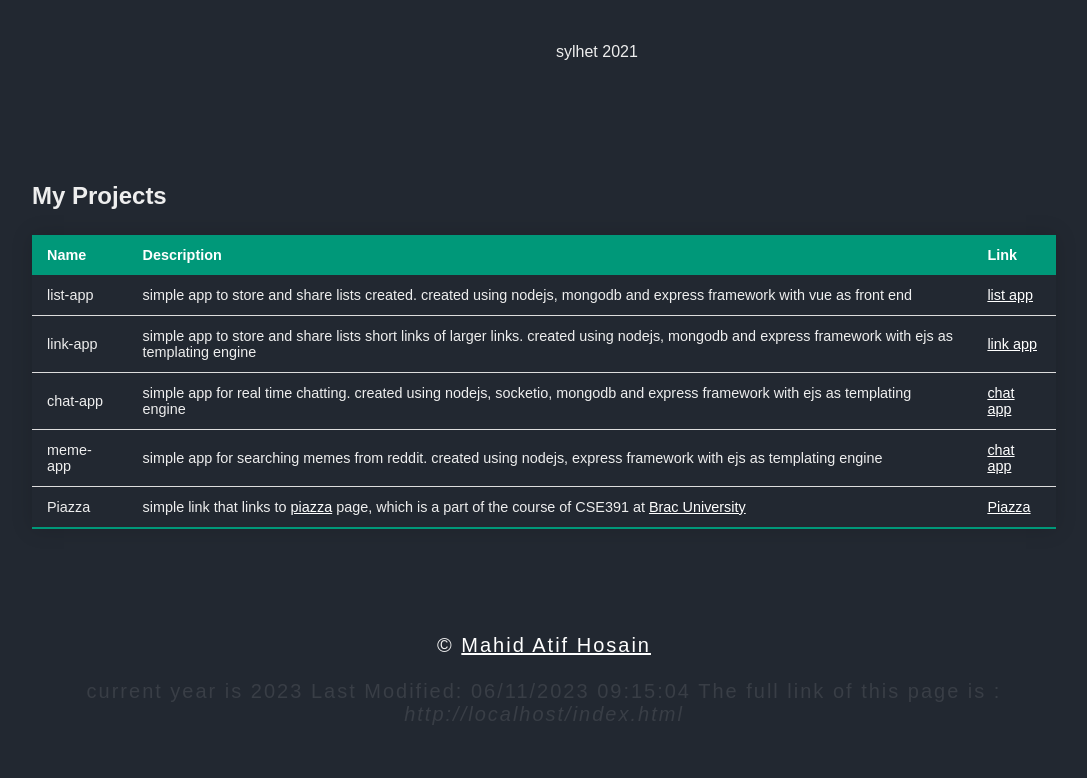
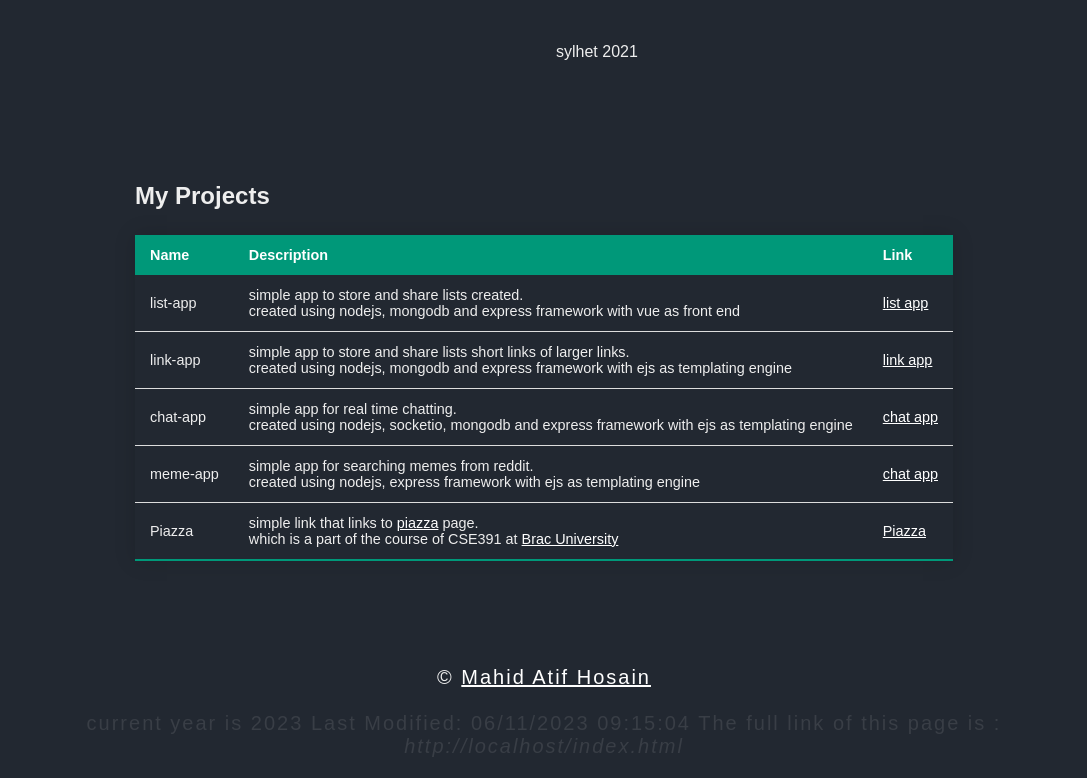
Before and after one commit to reaper6947/CSE391-assignment1, a plain HTML site: page index.html in a window 1280 px wide. Shown: the part 3168-3946 px from the top of the page, without its empty margins (96-1183 px from the left). Before the commit the page ends 3914 px from the top, so only its background shows below. Drawn offline with Linux system fonts and the light colour scheme.

Commit message:
Update index.html

```diff
--- a/index.html
+++ b/index.html
@@ -112,13 +112,13 @@
         <tbody>
           <tr>
             <td>list-app</td>
-            <td>simple app to store and share lists created. created using nodejs, mongodb and express framework with
+            <td>simple app to store and share lists created.<br> created using nodejs, mongodb and express framework with
               vue as front end</td>
             <td><a href="https://github.com/reaper6947/list-app">list app</a></td>
           </tr>
           <tr>
             <td>link-app</td>
-            <td>simple app to store and share lists short links of larger links. created using nodejs, mongodb and
+            <td>simple app to store and share lists short links of larger links.<br> created using nodejs, mongodb and
               express framework
               with
               ejs as templating engine</td>
@@ -126,20 +126,20 @@
           </tr>
           <tr>
             <td>chat-app</td>
-            <td>simple app for real time chatting. created using nodejs, socketio, mongodb and express framework with
+            <td>simple app for real time chatting.<br> created using nodejs, socketio, mongodb and express framework with
               ejs as templating engine</td>
             <td><a href="https://github.com/reaper6947/chatApp">chat app</a></td>
           </tr>
           <tr>
             <td>meme-app</td>
-            <td>simple app for searching memes from reddit. created using nodejs, express
+            <td>simple app for searching memes from reddit.<br> created using nodejs, express
               framework with
               ejs as templating engine</td>
             <td><a href="https://github.com/reaper6947/reddit-meme-webpage">chat app</a></td>
           </tr>
           <tr>
             <td>Piazza</td>
-            <td>simple link that links to <a href="https://piazza.com/">piazza</a> page, which is a part of the
+            <td>simple link that links to <a href="https://piazza.com/">piazza</a> page.<br> which is a part of the
               course of CSE391 at <a href="https://www.bracu.ac.bd/">Brac University</a></td>
             <td><a href="https://piazza.com/">Piazza</a></td>
           </tr>
```
